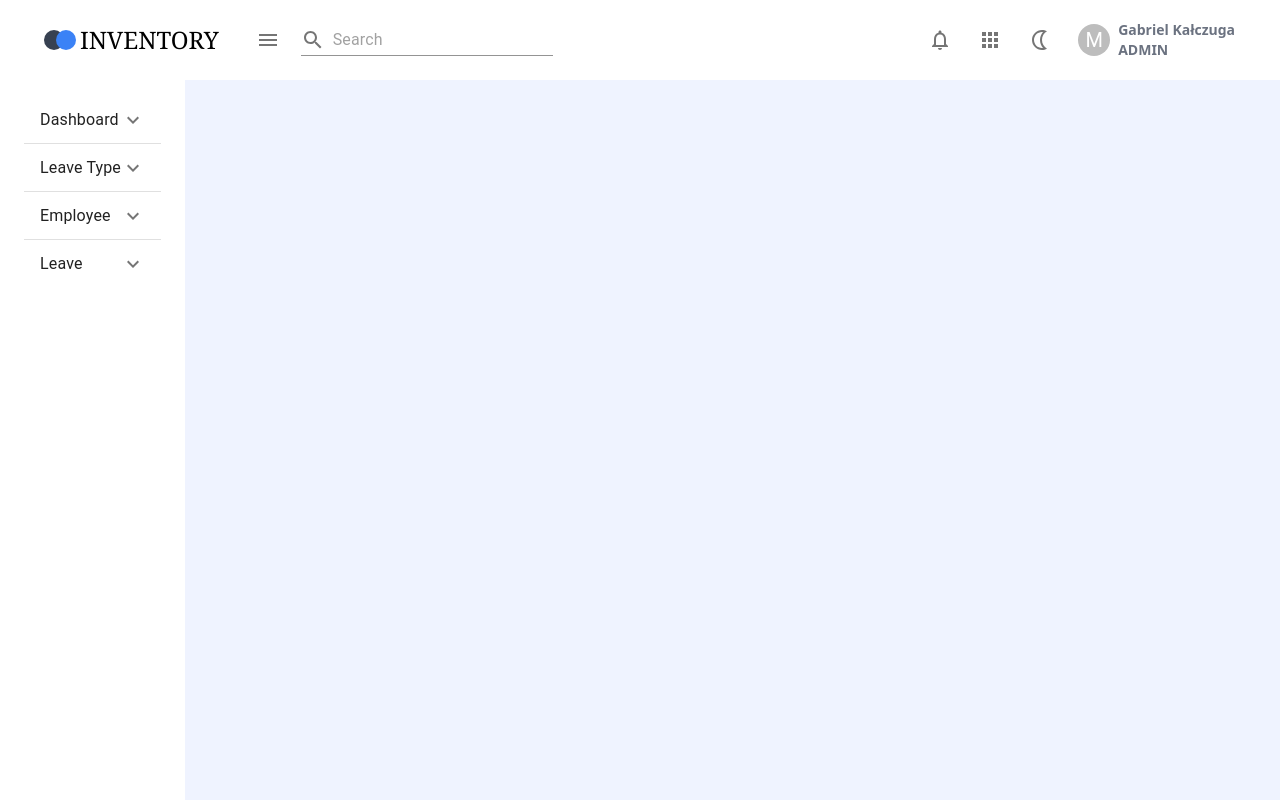
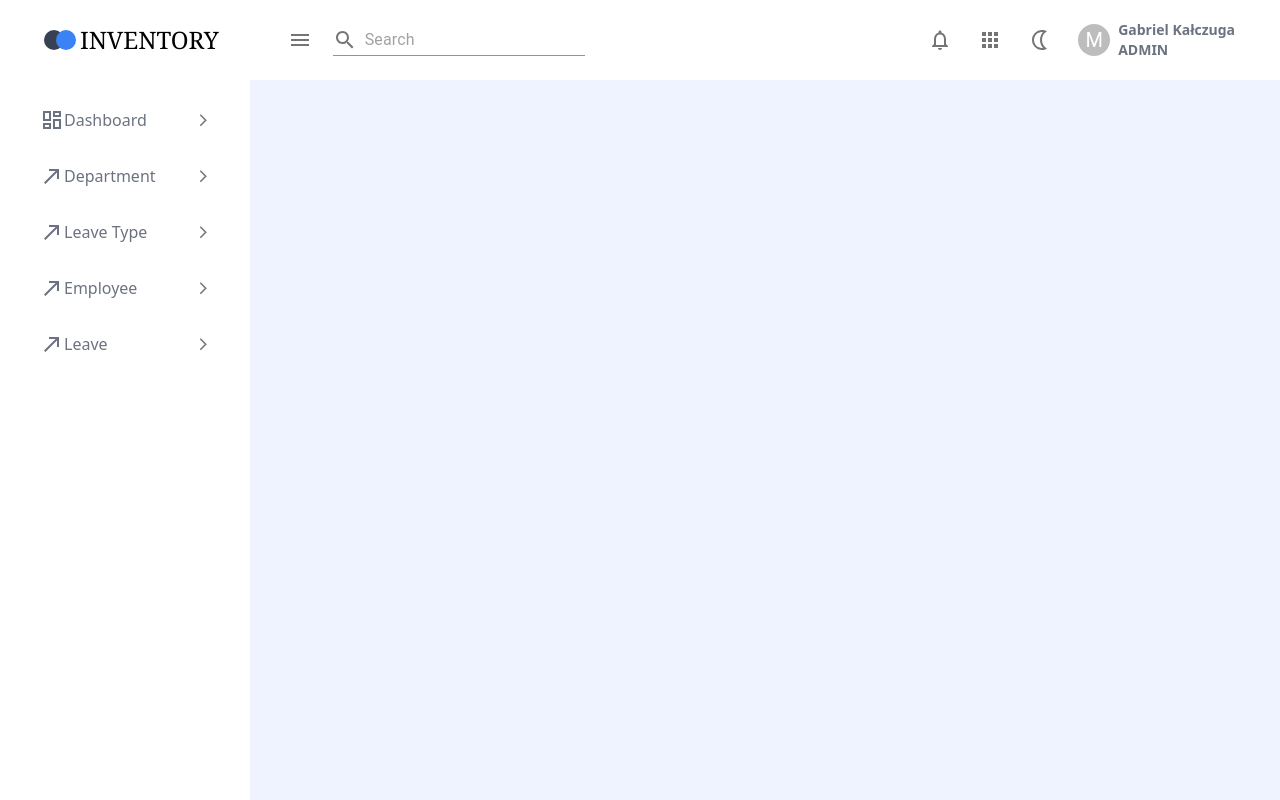
Before and after one commit to kalczugag/Employee-Leave-Management, a React (Create React App) app in the folder client/: page /dashboard in a window 1280 px wide. Built offline with nearby package versions, Linux system fonts and the light colour scheme.

Commit message:
styling continuar

```diff
--- a/client/src/components/header/Header.tsx
+++ b/client/src/components/header/Header.tsx
@@ -12,7 +12,7 @@ const Header = () => {
     };
 
     return (
-        <div className="fixed top-0 left-0 right-0 flex flex-row items-center justify-center bg-white p-2 px-10 md:justify-between">
+        <div className="fixed top-0 left-0 right-0 flex flex-row items-center justify-center space-x-8 bg-white p-2 px-10 md:justify-between">
             <section>
                 <Logo />
             </section>
--- /dev/null
+++ b/client/src/components/sidebar/CustomAccordion.tsx
@@ -0,0 +1,14 @@
+import { styled } from "@mui/material/styles";
+import MuiAccordion, { AccordionProps } from "@mui/material/Accordion";
+
+export const Accordion = styled((props: AccordionProps) => (
+    <MuiAccordion disableGutters elevation={0} square {...props} />
+))(({ theme }) => ({
+    maxWidth: "225px",
+    "&:not(:last-child)": {
+        borderBottom: 0,
+    },
+    "&::before": {
+        display: "none",
+    },
+}));
--- /dev/null
+++ b/client/src/components/sidebar/CustomAccordionDetails.tsx
@@ -0,0 +1,6 @@
+import { styled } from "@mui/material/styles";
+import MuiAccordionDetails from "@mui/material/AccordionDetails";
+
+export const AccordionDetails = styled(MuiAccordionDetails)(({ theme }) => ({
+    marginLeft: "20px",
+}));
--- /dev/null
+++ b/client/src/components/sidebar/CustomAccordionSummary.tsx
@@ -0,0 +1,21 @@
+import { styled } from "@mui/material/styles";
+import ArrowForwardIosSharpIcon from "@mui/icons-material/ArrowForwardIosSharp";
+import MuiAccordionSummary, {
+    AccordionSummaryProps,
+} from "@mui/material/AccordionSummary";
+
+export const AccordionSummary = styled((props: AccordionSummaryProps) => (
+    <MuiAccordionSummary
+        expandIcon={
+            <ArrowForwardIosSharpIcon
+                sx={{ fontSize: "0.9rem", marginLeft: 5 }}
+            />
+        }
+        {...props}
+    />
+))(({ theme }) => ({
+    flexDirection: "row",
+    "& .MuiAccordionSummary-expandIconWrapper.Mui-expanded": {
+        transform: "rotate(90deg)",
+    },
+}));
--- a/client/src/components/sidebar/LinksList.tsx
+++ b/client/src/components/sidebar/LinksList.tsx
@@ -1,12 +1,11 @@
 import { useState } from "react";
-import ListSubheader from "@mui/material/ListSubheader";
-import List from "@mui/material/List";
 import DashboardOutlinedIcon from "@mui/icons-material/DashboardOutlined";
 import CallMadeOutlinedIcon from "@mui/icons-material/CallMadeOutlined";
 import LinksListItem from "./LinksListItem";
 
 const options = [
     { label: "dashboard", element: <DashboardOutlinedIcon /> },
+    { label: "department", element: <CallMadeOutlinedIcon /> },
     {
         label: "Leave Type",
         to: "leavetype",
@@ -21,24 +20,25 @@ const LinksList = () => {
 
     const handleChange =
         (panel: string) =>
-        (event: React.SyntheticEvent, isExpanded: boolean) => {
-            setExpanded(isExpanded ? panel : false);
+        (event: React.SyntheticEvent, newExpanded: boolean) => {
+            setExpanded(newExpanded ? panel : false);
         };
 
-    const renderedLinks = options.map(({ label, to, element }) => {
+    const renderedLinks = options.map(({ label, to, element }, index) => {
         return (
             <LinksListItem
                 key={label}
                 label={label}
                 to={to}
                 element={element}
+                index={index++}
                 expanded={expanded}
                 handleChange={handleChange}
             />
         );
     });
 
-    return <div className="flex flex-col space-y-4">{renderedLinks}</div>;
+    return <div className="flex flex-col space-y-2">{renderedLinks}</div>;
 };
 
 export default LinksList;
--- a/client/src/components/sidebar/LinksListItem.tsx
+++ b/client/src/components/sidebar/LinksListItem.tsx
@@ -1,27 +1,25 @@
-import "../../assets/styles/sidebar.css";
-import { useState } from "react";
-import Accordion from "@mui/material/Accordion";
-import AccordionDetails from "@mui/material/AccordionDetails";
-import AccordionSummary from "@mui/material/AccordionSummary";
+import { Accordion } from "./CustomAccordion";
+import { AccordionSummary } from "./CustomAccordionSummary";
+import { AccordionDetails } from "./CustomAccordionDetails";
 import Typography from "@mui/material/Typography";
-import ExpandMoreIcon from "@mui/icons-material/ExpandMore";
-import { createTheme } from "@mui/material";
 import { Link, useLocation } from "react-router-dom";
 
 type Props = {
     label: string;
     to?: string;
     element: JSX.Element;
+    index: number;
     expanded: string | false;
     handleChange: (
         panel: string
-    ) => (event: React.SyntheticEvent, isExpanded: boolean) => void;
+    ) => (event: React.SyntheticEvent, newExpanded: boolean) => void;
 };
 
 const LinksListItem = ({
     label,
     to,
     element,
+    index,
     expanded,
     handleChange,
 }: Props) => {
@@ -34,25 +32,26 @@ const LinksListItem = ({
 
     return (
         <Accordion
-            expanded={expanded === "panel1"}
-            onChange={handleChange("panel1")}
-            elevation={0}
-            style={{
-                border: "none",
-                margin: 0,
-            }}
+            expanded={expanded === `panel${index}`}
+            onChange={handleChange(`panel${index}`)}
         >
             <AccordionSummary
-                expandIcon={<ExpandMoreIcon />}
-                aria-controls="panel1bh-content"
-                id="panel1bh-header"
+                aria-controls={`panel${index}d-content`}
+                id={`panel${index}d-header`}
             >
-                <Typography>
+                <div className="flex flex-row justify-center text-gray-500">
+                    {element}
                     {label.charAt(0).toUpperCase() + label.slice(1)}
-                </Typography>
+                </div>
             </AccordionSummary>
             <AccordionDetails>
-                <Typography>{/* nested links */}</Typography>
+                {/* <Typography>
+                    Lorem ipsum dolor sit amet, consectetur adipiscing elit.
+                    Suspendisse malesuada lacus ex, sit amet blandit leo
+                    lobortis eget. Lorem ipsum dolor sit amet, consectetur
+                    adipiscing elit. Suspendisse malesuada lacus ex, sit amet
+                    blandit leo lobortis eget.
+                </Typography> */}
             </AccordionDetails>
         </Accordion>
     );
```
